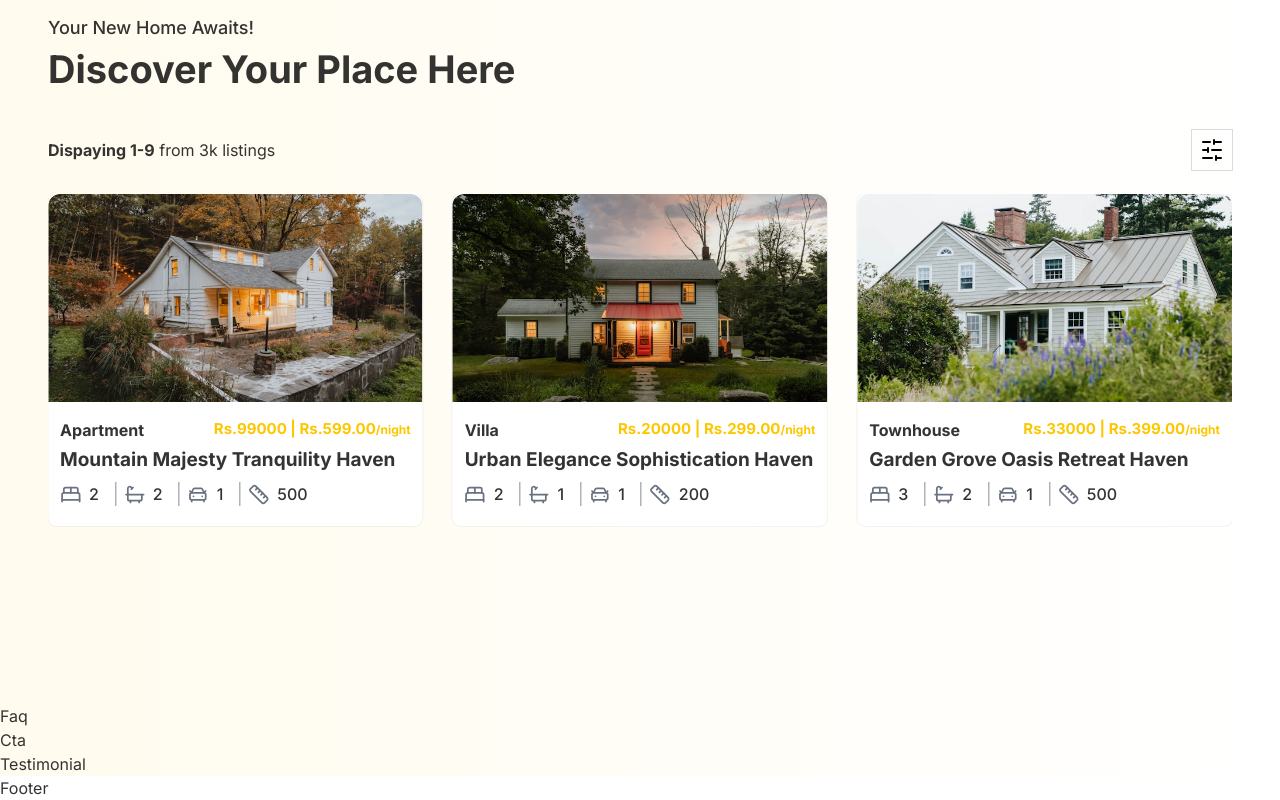
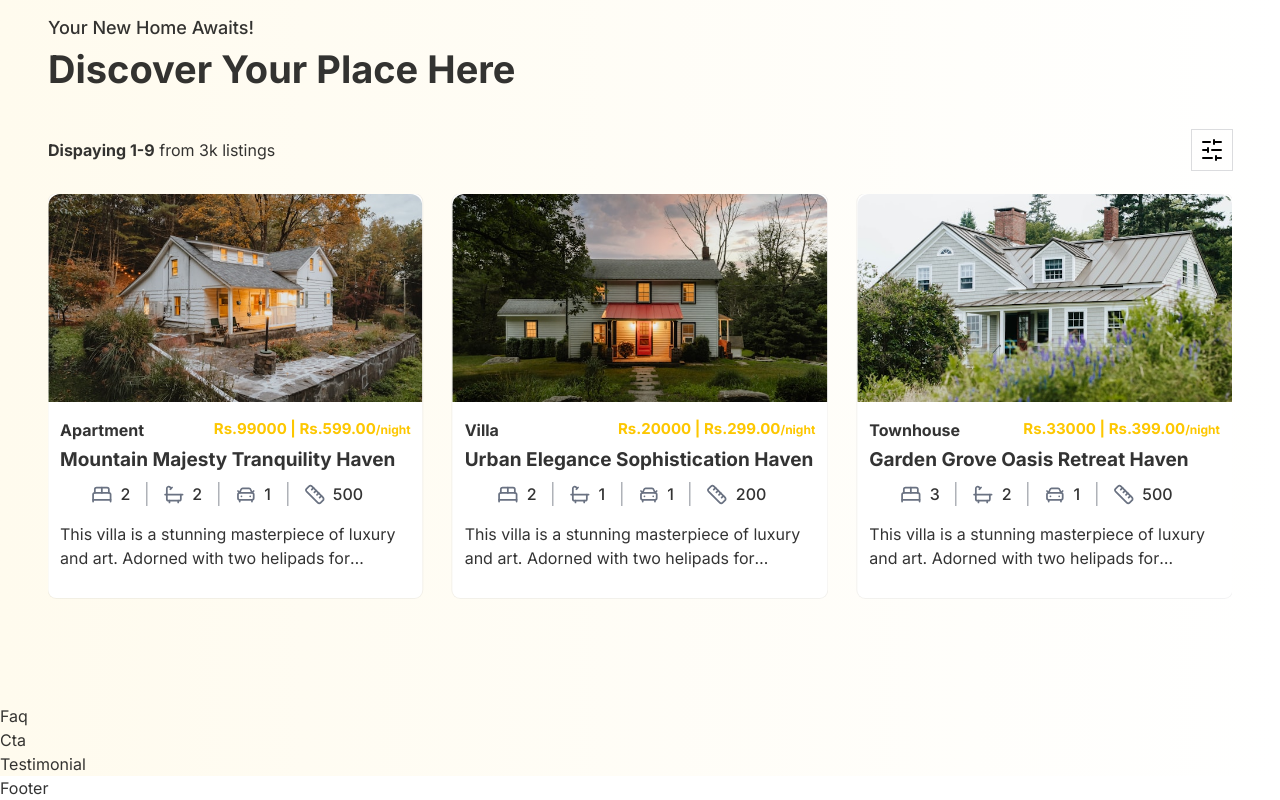
Before and after one commit to sandu20021111/Home-Rental-and-Sales-Website, a React (Vite) app in the folder client/: page / in a window 1280 px wide. Shown: the part 1648-2448 px from the top of the page. Built offline with nearby package versions, Linux system fonts and the light colour scheme.

Commit message:
Update Item.jsx

```diff
--- a/client/src/components/Item.jsx
+++ b/client/src/components/Item.jsx
@@ -21,7 +21,7 @@ export const Item = ({property}) => {
         </div>
       </div>
       <h4 className='h4 line-clamp-1'>{property.title}</h4>
-      <div className="flex gap-2 py-2">
+      <div className="flexCenter gap-4 py-2">
         <p className='flexCenter gap-x-2 border-r border-slate-900/50 pr-4 font-[500]'>
           <img src={assets.bed} alt="facilitiesIcon" width={21}/>
           {property.facilities.bedrooms}
@@ -42,6 +42,7 @@ export const Item = ({property}) => {
           {property.area}
         </p>
       </div>
+        <p className="pt-2 mb-4 line-clamp-2">{property.description}</p>
     </div>
     </Link>
   )
```
